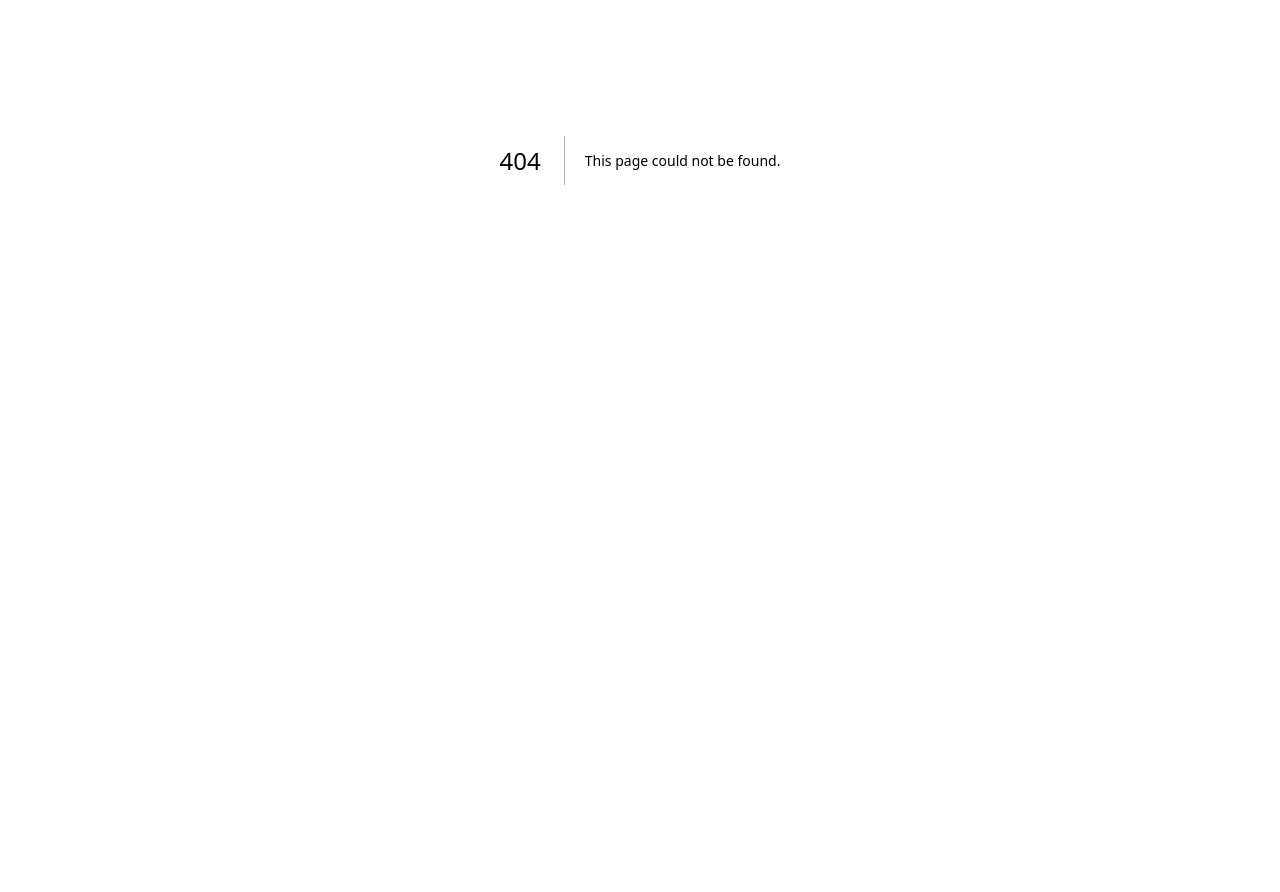
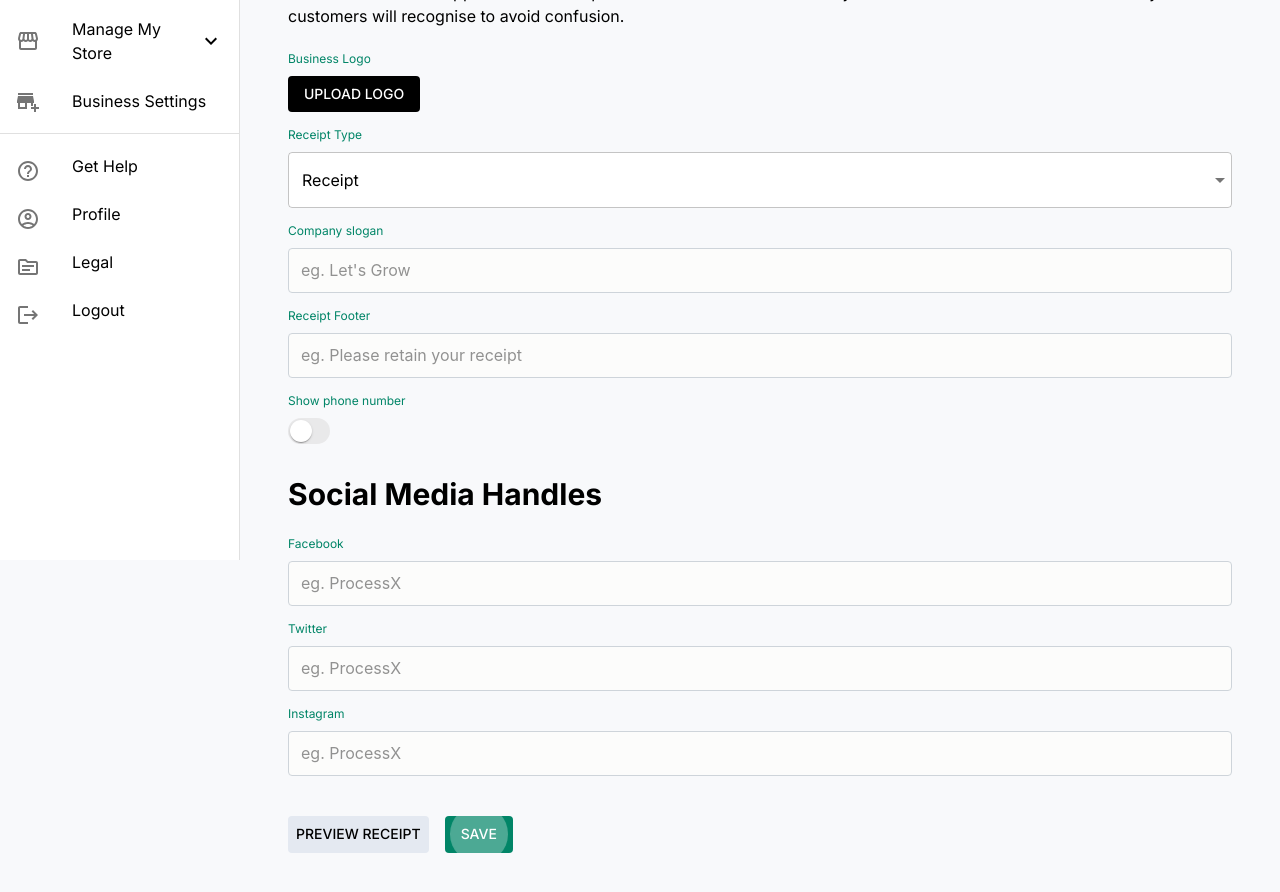
Before and after one commit to benoitthefirst/processx, a Next.js app: page /portal/business/bill-receipt in a window 1280 px wide. Before the commit this address had no page. Shown: the part 240-1132 px from the top of the page. Before the commit the page ends 800 px from the top, so only its background shows below. Built offline with nearby package versions, Linux system fonts and the light colour scheme.

Commit message:
created bill recept page ui

```diff
--- /dev/null
+++ b/src/app/portal/(account)/business/bill-receipt/page.tsx
@@ -0,0 +1,276 @@
+"use client";
+import {
+  Container,
+  Unstable_Grid2 as Grid,
+  Typography,
+  Button,
+  FormControl,
+  InputLabel,
+  Box,
+  MenuItem,
+  OutlinedInput,
+  Select,
+} from "@mui/material";
+import Head from "next/head";
+import React from "react";
+import BootstrapInput from "../../../../../components/BootstrapInput";
+import { CustomSwitch } from "../../templates/switch";
+
+const ITEM_HEIGHT = 48;
+const ITEM_PADDING_TOP = 8;
+const MenuProps = {
+  PaperProps: {
+    style: {
+      maxHeight: ITEM_HEIGHT * 4.5 + ITEM_PADDING_TOP,
+      width: 250,
+    },
+  },
+};
+
+enum IReceiptType {
+  receipt = "receipt",
+  taxInvoice = "taxInvoice"
+}
+
+const receipts = [
+  {
+    name: "Receipt",
+    type: IReceiptType.receipt,
+  },
+  {
+    name: "Tax Invoice",
+    type: IReceiptType.taxInvoice,
+  },
+];
+
+export default function ProfilePage() {
+  const [name, setName] = React.useState("");
+  const [receiptType, setReceiptType] = React.useState<IReceiptType>(
+    IReceiptType.receipt
+  );
+  const handleChange = (event: any) => {
+    const {
+      target: { value },
+    } = event;
+    console.log("value: ", value);
+    setReceiptType(value);
+  };
+  return (
+    <>
+      <Head>
+        <title>ProcessX Business Portal</title>
+        <meta
+          name="description"
+          content="The ProcessX Business Portal allows you to track your credit card sales, view reports, manage your business and sell online."
+        />
+        <meta name="viewport" content="width=device-width, initial-scale=1" />
+        <link rel="icon" href="/favicon.ico" />
+        <link
+          href="https://fonts.googleapis.com/css?family=Inter:400,400i,500,700"
+          rel="stylesheet"
+        ></link>
+      </Head>
+      <Container
+        component="main"
+        maxWidth="xl"
+        sx={{
+          height: { xs: "100vh", sm: "100%" },
+          mt: 5,
+          padding: { xs: 0, sm: 3 },
+        }}
+      >
+        <Typography
+          component="h1"
+          variant="h3"
+          sx={{ fontSize: 40, fontWeight: 800, mb: 5 }}
+        >
+          Receipt Configuration
+        </Typography>
+        <Typography
+          component="h4"
+          variant="h4"
+          sx={{ fontSize: 30, fontWeight: 800 }}
+        >
+          Receipt Details
+        </Typography>
+        <Typography variant="body1" sx={{ fontSize: 16, mt: 1 }}>
+          This information will appear on the receipts that are emailed or SMSed
+          to your customers. Please use a name that your customers will
+          recognise to avoid confusion.
+        </Typography>
+        <Grid container spacing={2} mt={2}>
+          <Grid xs={12}>
+            <FormControl variant="standard" fullWidth>
+              <InputLabel shrink color="secondary" htmlFor="tradingName">
+                Business Logo
+              </InputLabel>
+              <Box
+                sx={{
+                  display: "flex",
+                  width: "100%",
+                }}
+              >
+                <Button
+                  size="medium"
+                  variant="contained"
+                  disableElevation
+                  sx={{
+                    bgcolor: "#000",
+                    color: "#fff",
+                    borderRadius: 1,
+                    mt: 3,
+                  }}
+                >
+                  Upload Logo
+                </Button>
+              </Box>
+            </FormControl>
+          </Grid>
+          <Grid xs={12}>
+            <FormControl variant="standard" fullWidth>
+              <InputLabel shrink color="primary" htmlFor="telephoneNumber">
+                Receipt Type
+              </InputLabel>
+              <Select
+                displayEmpty
+                size="medium"
+                value={receiptType}
+                onChange={handleChange}
+                input={<OutlinedInput />}
+                MenuProps={MenuProps}
+                inputProps={{ "aria-label": "Without label" }}
+                sx={{ mt: 3,bgcolor: "background.paper" }}
+              >
+                {receipts.map((item:any) => (
+                  <MenuItem
+                    key={item.name}
+                    value={item.type}
+                  >
+                    {item.name}
+                  </MenuItem>
+                ))}
+              </Select>
+            </FormControl>
+          </Grid>
+          <Grid xs={12}>
+            <FormControl variant="standard" fullWidth>
+              <InputLabel shrink color="primary" htmlFor="companySlogan">
+                Company slogan
+              </InputLabel>
+              <BootstrapInput
+                placeholder="eg. Let's Grow"
+                id="companySlogan"
+                name="companySlogan"
+                required
+                value={name}
+                onChange={(e) => setName(e.target.value)}
+              />
+            </FormControl>
+          </Grid>
+          <Grid xs={12}>
+            <FormControl variant="standard" fullWidth>
+              <InputLabel shrink color="primary" htmlFor="receiptFooter">
+                Receipt Footer
+              </InputLabel>
+              <BootstrapInput
+                placeholder="eg. Please retain your receipt"
+                id="receiptFooter"
+                name="receiptFooter"
+                required
+                value={name}
+                onChange={(e) => setName(e.target.value)}
+              />
+            </FormControl>
+          </Grid>
+          <Grid xs={12}>
+            <FormControl variant="standard" fullWidth>
+              <InputLabel shrink color="primary" htmlFor="stockTracking">
+                Show phone number
+              </InputLabel>
+              <CustomSwitch sx={{ m: 0, mt: 3 }} />
+            </FormControl>
+          </Grid>
+        </Grid>
+        <Typography
+          component="h4"
+          variant="h4"
+          sx={{ fontSize: 30, fontWeight: 800, mt: 4 }}
+        >
+          Social Media Handles
+        </Typography>
+        <Grid container spacing={2} mt={2}>
+          <Grid xs={12}>
+            <FormControl variant="standard" fullWidth>
+              <InputLabel shrink color="primary" htmlFor="facebook">
+                Facebook
+              </InputLabel>
+              <BootstrapInput
+                placeholder="eg. ProcessX"
+                id="facebook"
+                name="facebook"
+                value={name}
+                onChange={(e) => setName(e.target.value)}
+              />
+            </FormControl>
+          </Grid>
+          <Grid xs={12}>
+            <FormControl variant="standard" fullWidth>
+              <InputLabel shrink color="primary" htmlFor="twitter">
+                Twitter
+              </InputLabel>
+              <BootstrapInput
+                placeholder="eg. ProcessX"
+                id="twitter"
+                name="twitter"
+                value={name}
+                onChange={(e) => setName(e.target.value)}
+              />
+            </FormControl>
+          </Grid>
+          <Grid xs={12}>
+            <FormControl variant="standard" fullWidth>
+              <InputLabel shrink color="primary" htmlFor="instagram">
+                Instagram
+              </InputLabel>
+              <BootstrapInput
+                placeholder="eg. ProcessX"
+                id="instagram"
+                name="instagram"
+                value={name}
+                onChange={(e) => setName(e.target.value)}
+              />
+            </FormControl>
+          </Grid>
+          <Grid xs={12}>
+            <Box
+              sx={{
+                display: "flex",
+                width: "100%",
+                mt: 3
+              }}
+            >
+              <Button
+                autoFocus
+                sx={{ backgroundColor: "rgb(228, 233, 241)", color: "black" }}
+                onClick={() => {}}
+              >
+                Preview receipt
+              </Button>
+              <Button
+                autoFocus
+                size="medium"
+                variant="contained"
+                disableElevation
+                color="secondary"
+                sx={{ ml: 2 }}
+                onClick={() => {}}
+              >
+                Save
+              </Button>
+            </Box>
+          </Grid>
+        </Grid>
+      </Container>
+    </>
+  );
+}
```
